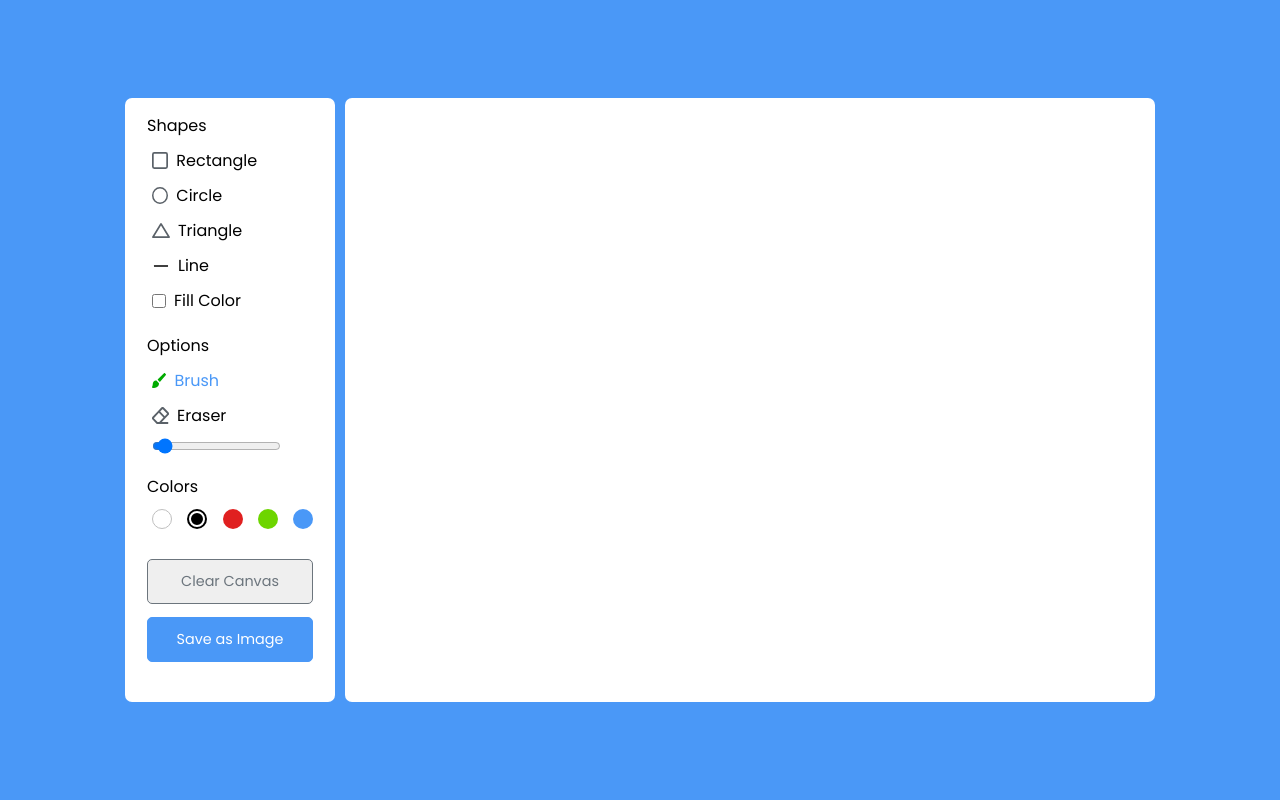
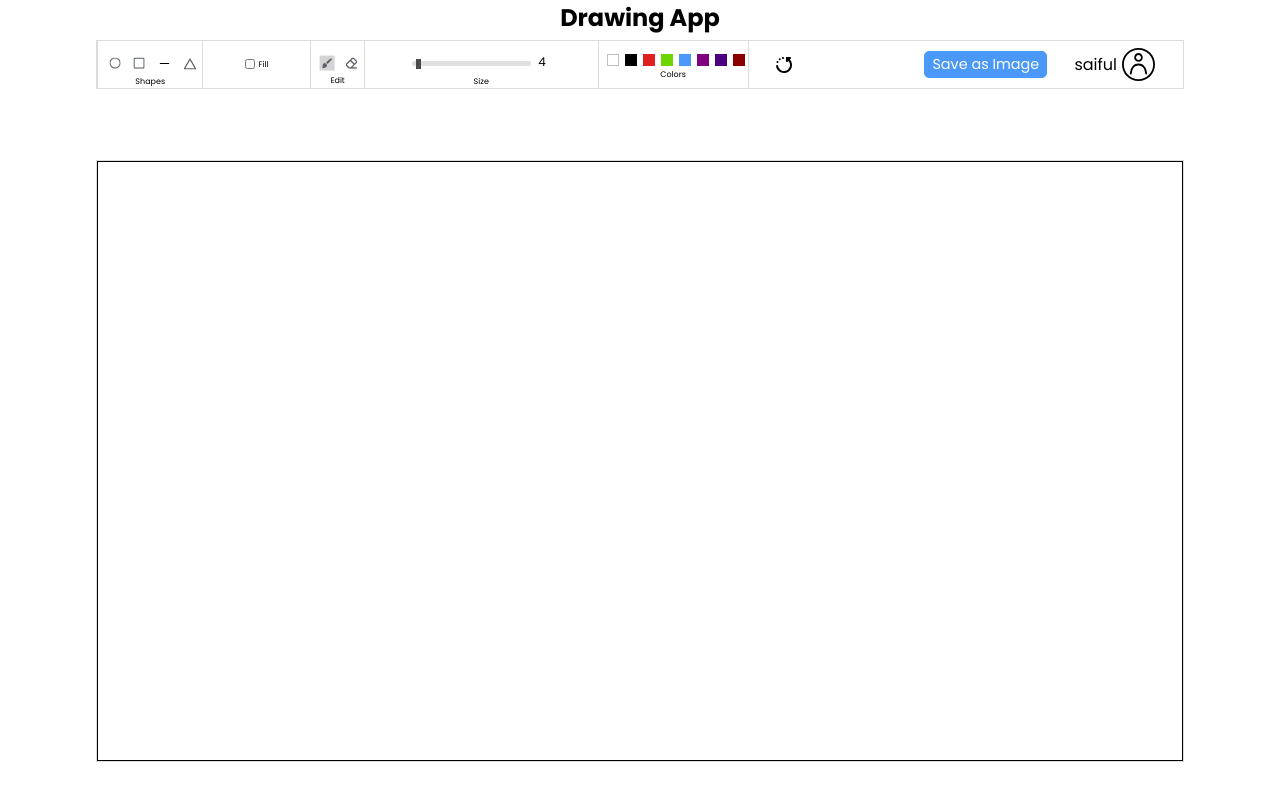
Before and after one commit to saifulislam05/drawing-app, a plain HTML site: page index.html in a window 1280 px wide. Drawn offline with Linux system fonts and the light colour scheme.

Commit message:
Redesigned and added new icons

```diff
--- a/index.html
+++ b/index.html
@@ -1,5 +1,6 @@
 <!DOCTYPE html>
 <html lang="en">
+
 <head>
   <meta charset="UTF-8" />
   <meta http-equiv="X-UA-Compatible" content="IE=edge" />
@@ -8,83 +9,116 @@
   <link rel="stylesheet" href="style.css" />
   <script src="script.js" defer></script>
 </head>
+
 <body>
+
+  <section class="tools-wrapper">
+    <h1>Drawing App</h1>
     <div class="container">
-      <section class="tools-board">
-        <!-- Shapes  -->
-        <div class="row">
-          <label class="title">Shapes</label>
+      <div class="tools-board">
+
+        <!-- Shapes -->
+        <div class="row shape-wrapper">
           <ul class="options">
+            <li class="option tool" id="circle">
+              <img src="icons/circle.svg" alt="" />
+            </li>
             <li class="option tool" id="rectangle">
               <img src="icons/rectangle.svg" alt="" />
-              <span>Rectangle</span>
             </li>
-            <li class="option tool" id="circle">
-              <img src="icons/circle.svg" alt="" />
-              <span>Circle</span>
+
+            <li class="option tool " id="line">
+              <img src="icons/line.svg" alt="" />
             </li>
             <li class="option tool" id="triangle">
               <img src="icons/triangle.svg" alt="" />
-              <span>Triangle</span>
-            </li>
-            <li class="option tool " id="line">
-              <img src="icons/line.svg" style="width: 18px;" alt="" />
-<span></span>
-              <span>Line</span>
             </li>
 
-            <li class="option">
-              <input type="checkbox" name="" id="fill-color" />
-              <label for="fill-color">Fill Color</label>
-            </li>
           </ul>
+          <label class="title">Shapes</label>
         </div>
 
+        <!-- fill color  -->
+        <div class="fill-color">
+          <div class="option">
+            <input type="checkbox" name="" id="fill-color" />
+            <label for="fill-color">Fill</label>
+          </div>
+        </div>
+
+
         <!-- Editing Tools  -->
-        <div class="row">
-          <label class="title">Options</label>
+        <div class="row edit-wrapper">
           <ul class="options">
             <li class="option active tool" id="brush">
               <img src="icons/brush.svg" alt="" />
-              <span>Brush</span>
             </li>
             <li class="option tool" id="eraser">
               <img src="icons/eraser.svg" alt="" />
-              <span>Eraser</span>
             </li>
-            <li class="option">
-              <input type="range" name="" id="size-slider" minlength="1" value="4"/>
-            </li>
+
           </ul>
+          <label class="title">Edit</label>
+
+        </div>
+        <div class="size-wrapper">
+          <div>
+            <input type="range" name="" id="size-slider" minlength="1" value="4" />
+            <span id="size-value">4</span>
+          </div>
+          <label for="">Size</label>
         </div>
 
-        <!-- Colro Picker  -->
+
+        <!-- Color Picker  -->
         <div class="row colors">
-          <label class="title">Colors</label>
           <ul class="options">
             <li class="option"></li>
             <li class="option selected"></li>
+            <li class="option"></li>
+            <li class="option"></li>
+            <li class="option"></li>
             <li class="option"></li>
             <li class="option"></li>
             <li class="option">
               <input type="color" id="color-picker" value="#4A98F7">
             </li>
           </ul>
+          <label class="title">Colors</label>
         </div>
 
-        <!-- Colro Picker  -->
+
+
+      </div>
+      <!--Buttons  -->
+      <div class="btns-wrapper">
         <div class="row buttons">
-          <button class="clear-canvas">Clear Canvas</button>
+          <img src="icons/clear-all.svg" class="clear-canvas" alt="" />
+
+
+
           <button class="save-img">Save as Image</button>
         </div>
+      </div>
+      <div class="user">
+        <div class="user-profile">
+          <p>saiful</p>
+          <img src="icons/user-profile.svg" alt="" srcset="">
 
+        </div>
+      </div>
+    </div>
 
   </section>
 
   <!-- Drawing Board  -->
   <section class="drawing-board">
+    <div class="container">
+
       <canvas></canvas>
+    </div>
   </section>
   </div>
 </body>
+
 </html>
--- a/script.js
+++ b/script.js
@@ -6,6 +6,7 @@ toolBtns = document.querySelectorAll(".tool"),
     colroPicker = document.querySelector("#color-picker"),
     clearCanvas = document.querySelector(".clear-canvas"),
     saveImg = document.querySelector(".save-img"),
+    sizeValue = document.querySelector("#size-value"),
 
 
     ctx = canvas.getContext('2d')
@@ -122,6 +123,15 @@ colorBtns.forEach(btn => {
     })
 });
 
+
+
+// Getting size
+
+sizeSlider.oninput = function () {
+    sizeValue.innerHTML = this.value;
+}
+
+
 colroPicker.addEventListener("change", () => {
     colroPicker.parentElement.style.background = colroPicker.value
     colroPicker.parentElement.click()
--- a/style.css
+++ b/style.css
@@ -9,60 +9,83 @@
 }
 
 body {
-    display: flex;
-    align-items: center;
-    justify-content: center;
     min-height: 100vh;
-    background: #4A98F7;
+}
+
+h1 {
+    text-align: center;
+    margin-bottom: 5px;
+}
+
+.tools-wrapper {
+    height: 20vh;
 }
 
 .container {
     display: flex;
-    width: 100%;
-    max-width: 1050px;
-    gap: 10px;
-    padding: 10px;
+    width: 85%;
+    margin: 0 auto;
+    justify-content: space-between;
+    border: .5px solid #ddd;
 
 }
 
-section {
-    background: #fff;
-    border-radius: 7px;
-    -webkit-border-radius: 7px;
-    -moz-border-radius: 7px;
-    -ms-border-radius: 7px;
-    -o-border-radius: 7px;
+label {
+    font-size: 8px;
 }
 
+
+
 .tools-board {
-    width: 210px;
-    padding: 15px 22px 0;
+    display: flex;
+    align-items: stretch;
+    justify-content: space-between;
+    width: 60%;
 }
 
 .tools-board .row {
-    margin-bottom: 20px;
+    border-left: .5px solid #ddd;
+    border-right: .5px solid #ddd;
+
+    display: flex;
+    flex-direction: column;
 }
 
+.tools-board .row .title {
+    width: fit-content;
+    margin: 0 auto;
+}
+
+
 .row .options {
+    display: flex;
     list-style: none;
     margin: 10px 0 0 5px;
-}
-
-.row .options .option img {
-    margin-right: 8px;
 }
 
 .row .options .option {
     display: flex;
     align-items: center;
-    margin-bottom: 10px;
     cursor: pointer;
 }
 
+#line img {
+    width: 25px;
+}
+
+.row .options .option img {
+    border: .03px solid transparent;
+    padding: 3px;
+    transform: scale(.7);
+    -webkit-transform: scale(.7);
+    -moz-transform: scale(.7);
+    -ms-transform: scale(.7);
+    -o-transform: scale(.7);
+}
+
 .option:is(:hover, .active) img {
-    filter: invert(17%) sepia(90%) saturate(3000%) hue-rotate(90deg) brightness(100%) contrast(100%);
-    -webkit-filter: invert(17%) sepia(90%) saturate(3000%) hue-rotate(90deg) brightness(100%) contrast(100%);
-    fill: #6DD500;
+    border-color: rgba(0, 0, 0, 0.247);
+    background-color: rgba(101, 100, 100, 0.279);
 }
 
 .option:where(span, label) {
@@ -74,10 +97,24 @@ section {
     color: #4A98F7;
 }
 
+/* --------------- Fill Style---------------- */
+.fill-wrapper {
+    display: flex;
+}
+
+.fill-color {
+    display: flex;
+    align-items: center;
+}
+
+.fill-color .option {
+    display: flex;
+}
+
 .option #fill-color {
-    margin-right: 8px;
-    height: 14px;
-    width: 14px;
+    margin-right: 3px;
+    height: 10px;
+    width: 10px;
     cursor: pointer;
 }
 
@@ -85,11 +122,56 @@ section {
     color: #4A98F7;
 }
 
-.option #side-slider {
-    width: 100%;
+
+/*------------ Size Slider --------- */
+.size-wrapper {
+
+    display: flex;
+    flex-direction: column;
+    align-items: center;
+}
+
+#size-slider {
+    margin: 20px 0 10px 5px;
+    -webkit-appearance: none;
+    width: 80%;
     height: 5px;
-    margin-top: 10px;
+    margin-right: 3px;
+    cursor: pointer;
+    border-radius: 5px;
+    background: #d3d3d3;
+    outline: none;
+    opacity: 0.7;
+    -webkit-transition: .2s;
+    transition: opacity .2s;
 }
+
+#size-slider:hover {
+    background-color: rgb(174, 169, 169);
+}
+
+#size-slider::-webkit-slider-thumb {
+    -webkit-appearance: none;
+    appearance: none;
+    width: 5px;
+    height: 10px;
+    background: #000;
+    cursor: pointer;
+}
+
+#size-slider::-moz-range-thumb {
+    width: 25px;
+    height: 25px;
+    border-radius: 50%;
+    background: #04AA6D;
+    cursor: pointer;
+}
+
+#size-value {
+    font-size: 12px;
+}
+
+/* ----------Color style----------- */
 
 .colors .options {
     display: flex;
@@ -97,15 +179,19 @@ section {
 }
 
 .colors .option {
-    height: 20px;
-    width: 20px;
+    height: 12px;
+    width: 12px;
     background-color: red;
     position: relative;
-    border-radius: 50%;
-    -webkit-border-radius: 50%;
-    -moz-border-radius: 50%;
-    -ms-border-radius: 50%;
-    -o-border-radius: 50%;
+    margin: 3px;
+}
+
+.colors .option:hover {
+    transform: scale(1.1);
+    -webkit-transform: scale(1.1);
+    -moz-transform: scale(1.1);
+    -ms-transform: scale(1.1);
+    -o-transform: scale(1.1);
 }
 
 .colors .option:nth-child(1) {
@@ -127,6 +213,18 @@ section {
 
 .colors .option:nth-child(5) {
     background-color: #4A98F7;
+}
+
+.colors .option:nth-child(6) {
+    background-color: #800080;
+}
+
+.colors .option:nth-child(7) {
+    background-color: #4b0082;
+}
+
+.colors .option:nth-child(8) {
+    background-color: #8b0000;
 }
 
 
@@ -161,14 +259,48 @@ section {
 
 }
 
-.buttons button {
+
+/* --------------------Buttons style---------- */
+.btns-wrapper {
+    width: 25%;
+    align-items: center;
+    display: flex;
+}
+
+.buttons {
     width: 100%;
+    display: flex;
+    flex-direction: row !important;
+    justify-content: space-between;
+    align-items: center;
+}
+
+.clear-canvas {
+    cursor: pointer;
+    transition: all .2s ease-in-out;
+    -webkit-transition: all .2s ease-in-out;
+    -moz-transition: all .2s ease-in-out;
+    -ms-transition: all .2s ease-in-out;
+    -o-transition: all .2s ease-in-out;
+}
+
+.clear-canvas:active {
+    transform: rotate(-180deg);
+    -webkit-transform: rotate(-180deg);
+    -moz-transform: rotate(-180deg);
+    -ms-transform: rotate(-180deg);
+    -o-transform: rotate(-180deg);
+}
+
+
+.save-img {
+    width: fit-content;
+    background: #4A98F7;
+    border: 1px solid #4A98F7;
     color: #fff;
-    border: none;
     outline: none;
-    padding: 11px 0;
-    margin-bottom: 13px;
     font-size: 0.9rem;
+    padding: 2px 7px;
     cursor: pointer;
     border-radius: 5px;
     -webkit-border-radius: 5px;
@@ -178,32 +310,34 @@ section {
 }
 
 
-.buttons .clear-canvas {
-    color: #6c757d;
-    border: 1px solid #6c757d;
-    transition: all 0.3s ease;
-    -webkit-transition: all 0.3s ease;
-    -moz-transition: all 0.3s ease;
-    -ms-transition: all 0.3s ease;
-    -o-transition: all 0.3s ease;
+
+.save-img:hover {
+    background-color: #4a98f78b;
 }
 
-.clear-canvas:hover {
-    color: #ffffff;
-    background: #646566;
-
+/* ------------user profile----------- */
+.user {
+    width: 10%;
+    display: flex;
+    align-items: center;
 }
 
-.buttons .save-img {
-    background: #4A98F7;
-    border: 1px solid #4A98F7;
+.user-profile {
+    width: 100%;
+    display: flex;
+    align-items: center;
+    cursor: pointer;
 }
 
-.drawing-board {
-    flex: 1;
+.user-profile img {
+    margin-left: 5px;
+    width: 30%;
 }
+
+/* ----------------Board Style----------- */
 
 .drawing-board canvas {
     width: 100%;
-    height: 100%;
+    height: 75vh;
+    border: 1px solid black;
 }
```
Also changed, not shown: icons/clear-all.svg (added), icons/fill-color.svg (added), icons/pen.svg (added), icons/user-profile.svg (added), screencapture-localhost-5500-2022-09-16-22_54_30.png (added). Lines whose indentation alone changed are shown as unchanged.
